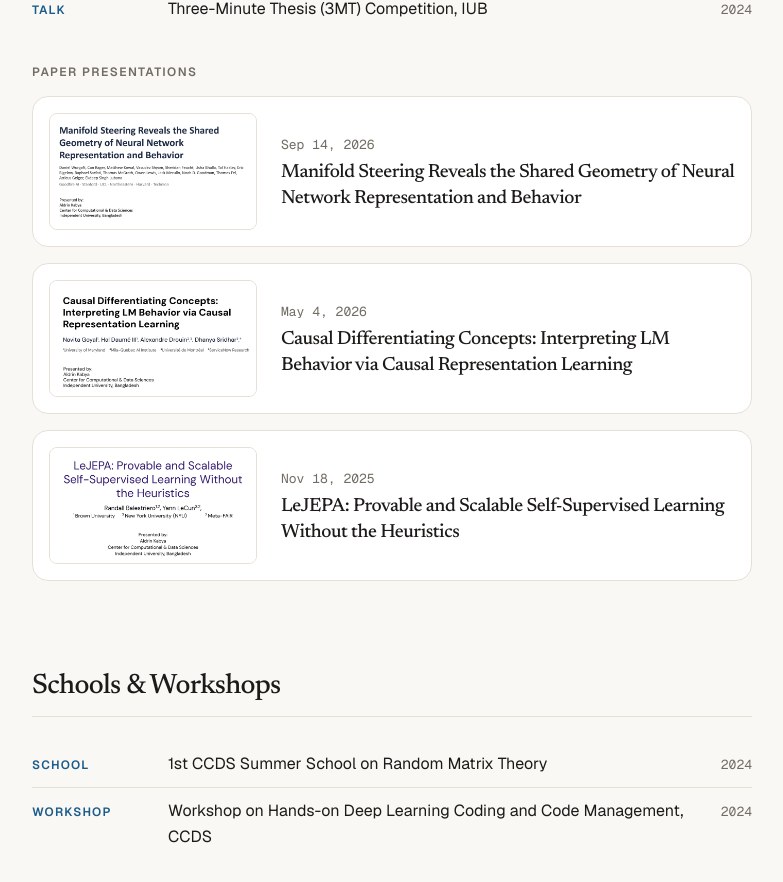
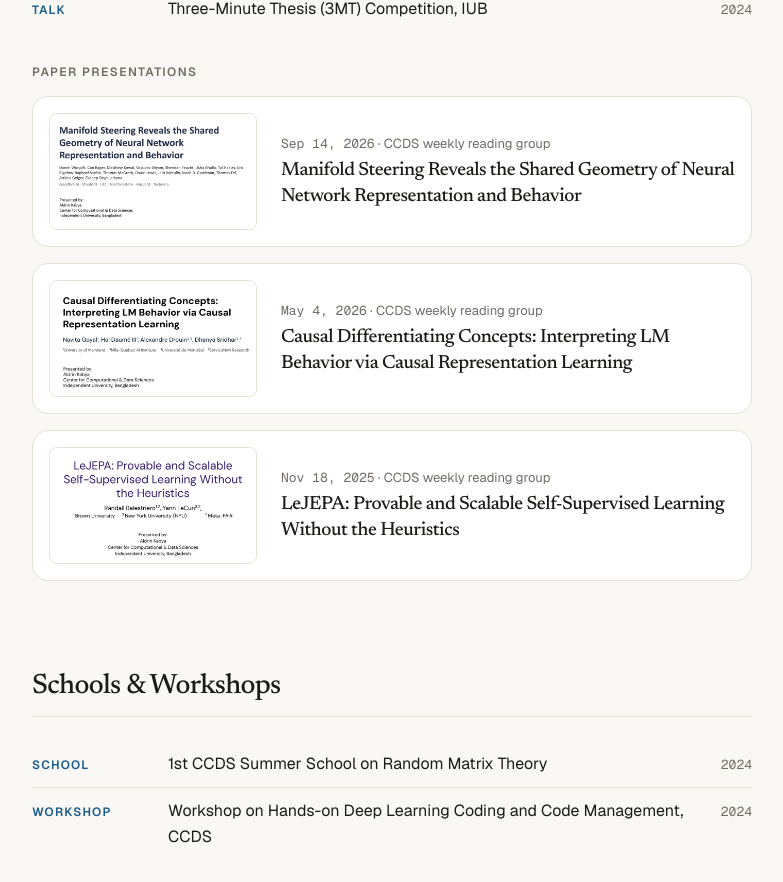
Before and after one commit to aldrinkabya/aldrinkabya.github.io, a Next.js app: page / in a window 1280 px wide. Shown: the part 4920-5802 px from the top of the page, without its empty margins (248-1031 px from the left). Built offline with nearby package versions, Linux system fonts and the light colour scheme.

Commit message:
Note "CCDS weekly reading group" beside each paper presentation's date

```diff
--- a/src/components/Talks.tsx
+++ b/src/components/Talks.tsx
@@ -59,9 +59,13 @@ export function Talks() {
                   className="aspect-video w-full rounded-lg border border-border bg-white object-cover"
                 />
                 <div className="min-w-0">
-                  <time dateTime={p.date} className="font-mono text-[0.8125rem] tabular-nums text-subtle">
-                    {formatDate(p.date)}
-                  </time>
+                  <p className="text-[0.8125rem] text-subtle">
+                    <time dateTime={p.date} className="font-mono tabular-nums">
+                      {formatDate(p.date)}
+                    </time>
+                    <span aria-hidden="true" className="hidden sm:inline"> · </span>
+                    <span className="block sm:inline">{p.event}</span>
+                  </p>
                   <p className="mt-1 font-serif text-[1rem] font-medium leading-snug tracking-tight group-hover:text-accent sm:text-[1.1875rem]">
                     {p.title}
                   </p>
--- a/src/content/presentations.ts
+++ b/src/content/presentations.ts
@@ -5,18 +5,21 @@ export const presentations: Presentation[] = [
   {
     title: "Manifold Steering Reveals the Shared Geometry of Neural Network Representation and Behavior",
     date: "2026-09-14",
+    event: "CCDS weekly reading group",
     slides: "/slides/Manifold_Steering_Slides.pdf",
     thumbnail: "/images/slides/manifold-steering.webp",
   },
   {
     title: "Causal Differentiating Concepts: Interpreting LM Behavior via Causal Representation Learning",
     date: "2026-05-04",
+    event: "CCDS weekly reading group",
     slides: "/slides/Causal_Differentiating_Concepts_Slides.pdf",
     thumbnail: "/images/slides/causal-differentiating-concepts.webp",
   },
   {
     title: "LeJEPA: Provable and Scalable Self-Supervised Learning Without the Heuristics",
     date: "2025-11-18",
+    event: "CCDS weekly reading group",
     slides: "/slides/LeJEPA_Slides.pdf",
     thumbnail: "/images/slides/lejepa.webp",
   },
--- a/src/content/types.ts
+++ b/src/content/types.ts
@@ -131,6 +131,8 @@ export interface Presentation {
   title: string;
   /** The day it was presented. */
   date: IsoDate;
+  /** Where it was presented, shown beside the date. */
+  event: string;
   /** Path under public/ to the slides PDF. */
   slides: string;
   /** Path under public/, the title slide as 800x450 WebP. */
```
